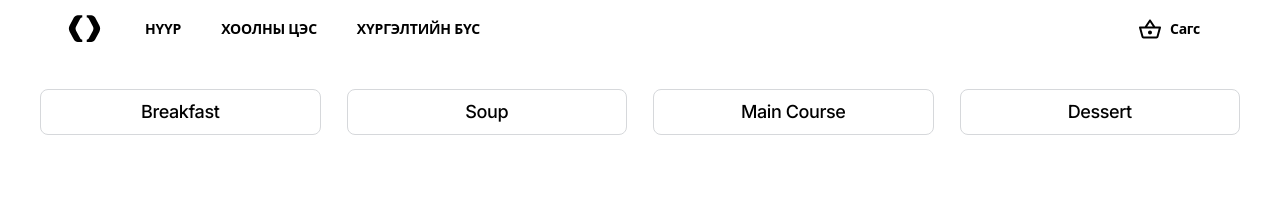
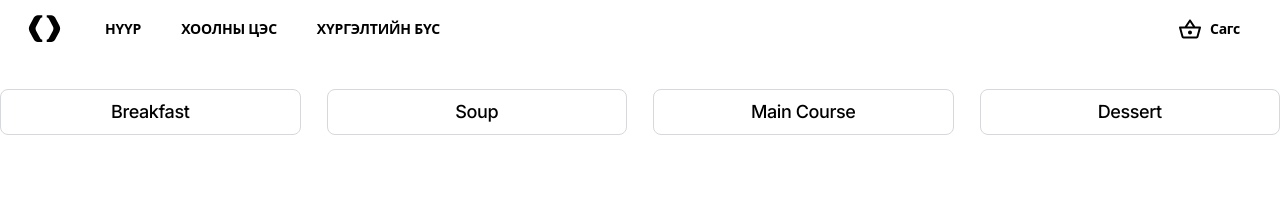
Before and after one commit to LEAP-MNG-1f/Gereltbaatar-food-delivery, a Next.js app in the folder food-delivery/: page /menu in a window 1280 px wide. Shown: the top 217 px of the page. Built offline with nearby package versions, Linux system fonts and the light colour scheme; grey boxes are pictures that could not be loaded.

Commit message:
max-w-[1200px] clear

```diff
--- a/food-delivery/src/components/parts/FoodNewsCard.tsx
+++ b/food-delivery/src/components/parts/FoodNewsCard.tsx
@@ -8,7 +8,7 @@ import { FoodIngredientsIcon } from "../svg/FoodIngredientsIcon";
 export const FoodNewsCard = () => {
   return (
     <>
-      <div className="container m-auto py-[122px] max-w-[1200px]">
+      <div className="container m-auto py-[122px]">
         <div className="grid grid-cols-4 gap-[47px]">
           <div className="flex flex-col gap-[15px] p-4 border rounded-2xl shadow-lg">
             <div className="p-[15px]">
--- a/food-delivery/src/components/parts/Footer.tsx
+++ b/food-delivery/src/components/parts/Footer.tsx
@@ -14,7 +14,7 @@ export const Footer = () => {
       <div className="">
         <div className="bg-BrandGreen pt-[114px] pb-[109px] flex items-center justify-center relative overflow-hidden">
           <HeeFooterIcon />
-          <div className="container m-auto max-w-[1200px]">
+          <div className="container m-auto">
             <div className="flex flex-col gap-10">
               <div className="flex gap-2 items-center justify-center">
                 <div className="p-2">
--- a/food-delivery/src/components/parts/Header.tsx
+++ b/food-delivery/src/components/parts/Header.tsx
@@ -7,7 +7,7 @@ import { PineconeLogo } from "../svg/PineconeLogo";
 export const Header = () => {
   return (
     <header>
-      <div className=" container m-auto max-w-[1200px]">
+      <div className="container m-auto">
         <div className="flex justify-between py-2 px-6">
           <div className="flex gap-6">
             <PineconeLogo />
--- a/food-delivery/src/components/zones/CategoryZone.tsx
+++ b/food-delivery/src/components/zones/CategoryZone.tsx
@@ -3,7 +3,7 @@ import { CategoryState } from "../parts/CategoryState";
 export const CategoryZone = () => {
   return (
     <main>
-      <div className="container m-auto boder border-black max-w-[1200px] py-8">
+      <div className="container m-auto boder border-black py-8">
         <div className="grid grid-cols-4 items-center justify-between gap-[26px]">
           <CategoryState text="Breakfast" />
           <CategoryState text="Soup" />
--- a/food-delivery/src/components/zones/GreenZone.tsx
+++ b/food-delivery/src/components/zones/GreenZone.tsx
@@ -5,7 +5,7 @@ export const GreenZone = () => {
     <main>
       <div className="bg-BrandGreen h-[780px] flex items-center justify-center relative overflow-hidden">
         <HeeIcon />
-        <div className="container m-auto  h-full max-w-[1200px]">
+        <div className="container m-auto  h-full">
           <div className="flex items-center justify-between h-full">
             <div className="flex flex-col gap-6 max-w-[384px]">
               <p className="font-Poppins font-semibold text-white text-[55px] leading-[90%] tracking-[0.55px]">
--- a/food-delivery/src/components/zones/HomeProductZone.tsx
+++ b/food-delivery/src/components/zones/HomeProductZone.tsx
@@ -6,6 +6,7 @@ import { ProductSeleCol } from "../parts/ProductSeleCol";
 export const HomeProductZone = () => {
   return (
     <main>
+      <div className="container m-auto">
         <div className="pb-[82px]">
           <div className="flex flex-col gap-20">
             <ProductSeleCol />
@@ -14,6 +15,7 @@ export const HomeProductZone = () => {
             <ProductDessert />
           </div>
         </div>
+      </div>
     </main>
   );
 };
--- a/food-delivery/src/components/zones/MenuProductZone.tsx
+++ b/food-delivery/src/components/zones/MenuProductZone.tsx
@@ -4,7 +4,7 @@ import { FoodProductCard } from "../parts/FoodProductCard";
 
 export const MenuProductZone = () => {
   return (
-    <div className="container m-auto max-w-[1200px] py-[54px]">
+    <div className="container m-auto py-[54px]">
       <div className="grid grid-cols-4 gap-[26px]">
         <FoodProductCard
           imgUrl="./FoodImg.png"
```
Lines whose indentation alone changed are shown as unchanged.
